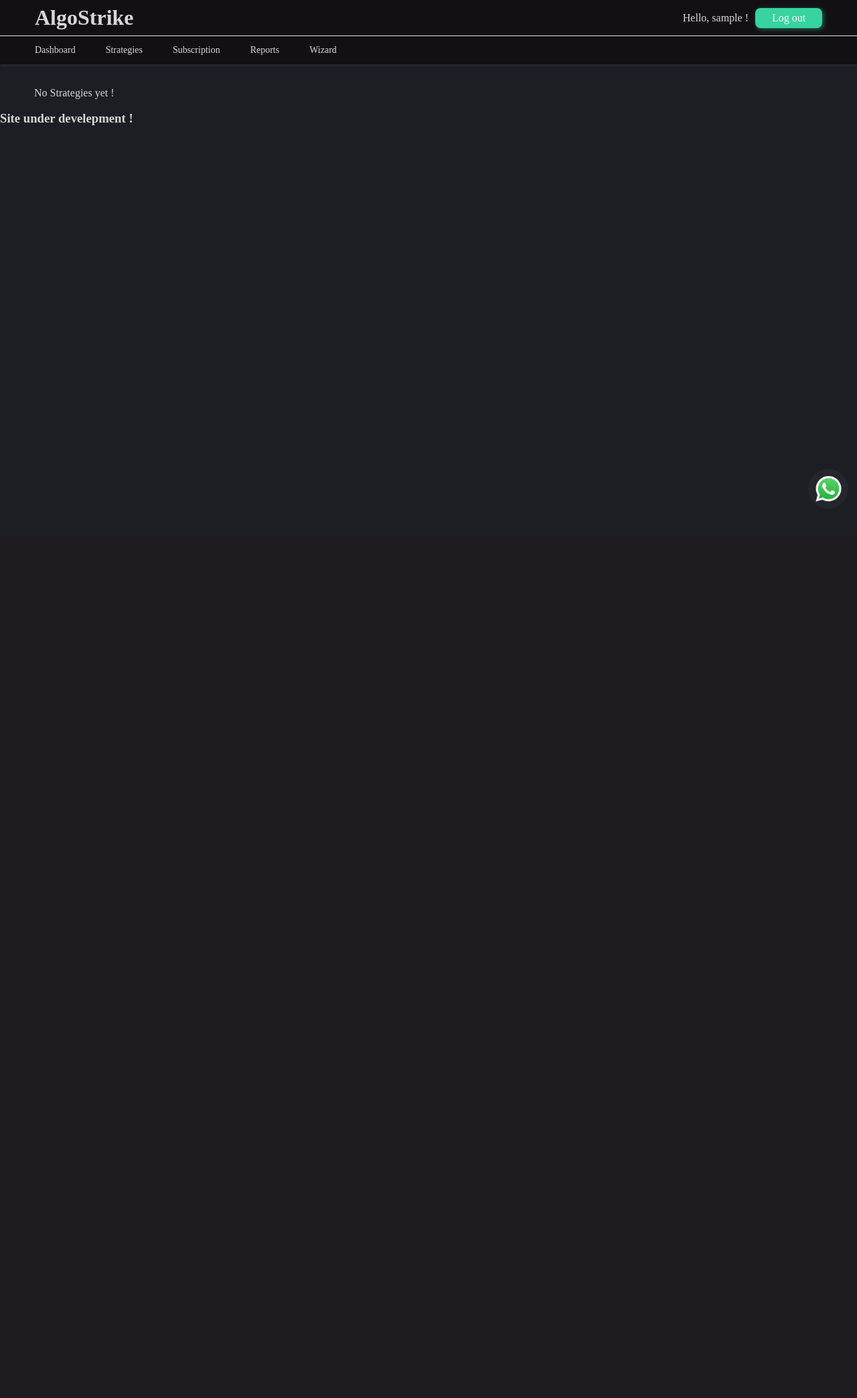
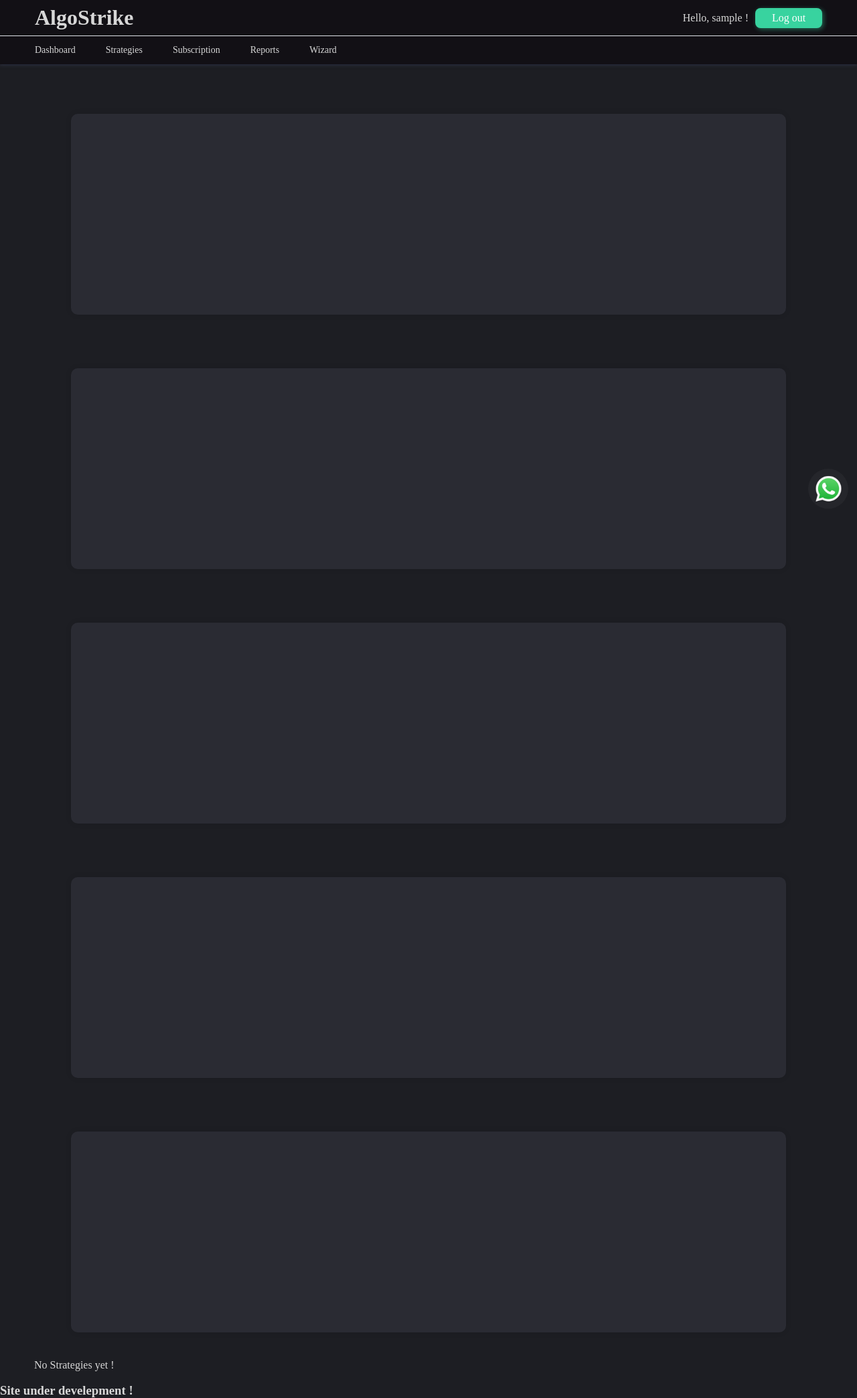
Before and after one commit to code-with-rajeev/algostrike, a Django app: page /strategies in a window 1280 px wide. Shown: the whole page at 67% size. Before the commit the page ends 750 px from the top, so only its background shows below. Run offline with Django 5.2, Linux system fonts and the light colour scheme; the visitor is signed in with stand-in values (Sample User, id 1).

Commit message:
strategies.html updated

```diff
--- a/static/css/dashboard.css
+++ b/static/css/dashboard.css
@@ -209,6 +209,41 @@ body{
 th {
    text-align: inherit;
 }
+
+.strategies-wrapper{
+   position: relative;
+   width: 100%;
+   padding-right: 15px;
+   padding-left: 15px;
+}
+.strategies{
+   display: flex;
+   flex-wrap: wrap;
+   justify-content: center;
+   align-items: center;
+   margin-right: -15px;
+   margin-left: -15px;
+}
+.strategies-card{
+   min-width:500px;
+   width: 100%;
+   margin: 40px;
+   height: 300px;
+   position: relative;
+   padding-right: 15px;
+   padding-left: 15px;
+}
+.cus-card {
+   width: 100%;
+   background: #2a2b33;
+   border: none;
+   height: 100%;
+   border-radius: 10px;
+   margin-bottom: 25px;
+   display: block;
+   box-shadow: rgb(0 0 0 / 10%) 0 0 8px;
+}
+
 .quick-chat{
    display: flex;
    justify-content: center;
--- a/templates/strategies.html
+++ b/templates/strategies.html
@@ -61,6 +61,35 @@
 
         <div class = 'content-wrapper'>
             <div class = 'container-fluid'>
+                <div class = 'strategies-wrapper'>
+                    <div class = 'strategies'>
+                        <div class = 'strategies-card'>
+                            <div class = 'cus-card'>
+
+                            </div>
+                        </div>
+                        <div class = 'strategies-card'>
+                            <div class = 'cus-card'>
+
+                            </div>
+                        </div>
+                        <div class = 'strategies-card'>
+                            <div class = 'cus-card'>
+
+                            </div>
+                        </div>
+                        <div class = 'strategies-card'>
+                            <div class = 'cus-card'>
+
+                            </div>
+                        </div>
+                        <div class = 'strategies-card'>
+                            <div class = 'cus-card'>
+
+                            </div>
+                        </div>
+                    </div>
+                </div>
                 {{message}}
             </div>
         </div>
```
